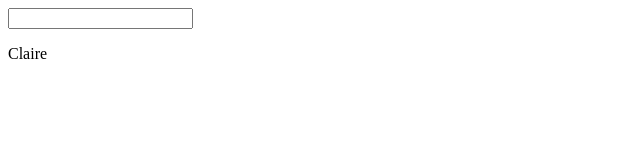
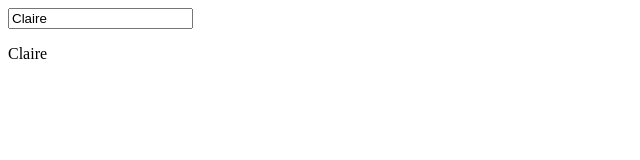
Before and after one commit to Starlla/my-first-ng-app, an Angular app: page / in a window 1280 px wide. Shown: the top 160 px of the page, without its empty margins (0-640 px from the left). Built offline with nearby package versions, Linux system fonts and the light colour scheme.

Commit message:
import form modules

```diff
--- a/src/app/app.component.html
+++ b/src/app/app.component.html
@@ -1,2 +1,2 @@
-<input type="text" />
+<input type="text" [(ngModel)]="name" />
 <p>{{ name }}</p>
--- a/src/app/app.module.ts
+++ b/src/app/app.module.ts
@@ -1,5 +1,6 @@
 import { NgModule } from '@angular/core';
 import { BrowserModule } from '@angular/platform-browser';
+import { FormsModule } from '@angular/forms'
 
 import { AppComponent } from './app.component';
 
@@ -8,7 +9,8 @@ import { AppComponent } from './app.component';
     AppComponent
   ],
   imports: [
-    BrowserModule
+    BrowserModule,
+    FormsModule
   ],
   providers: [],
   bootstrap: [AppComponent]
```
